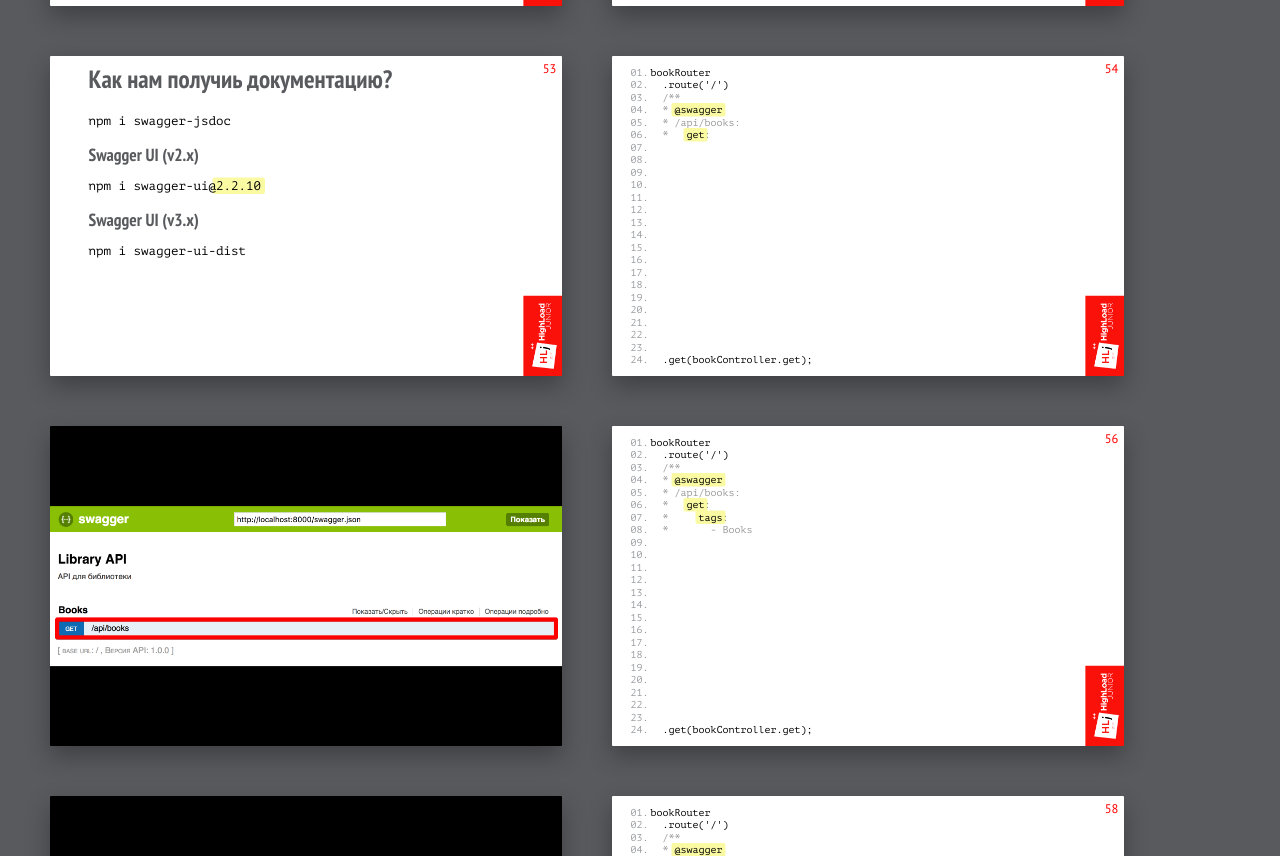
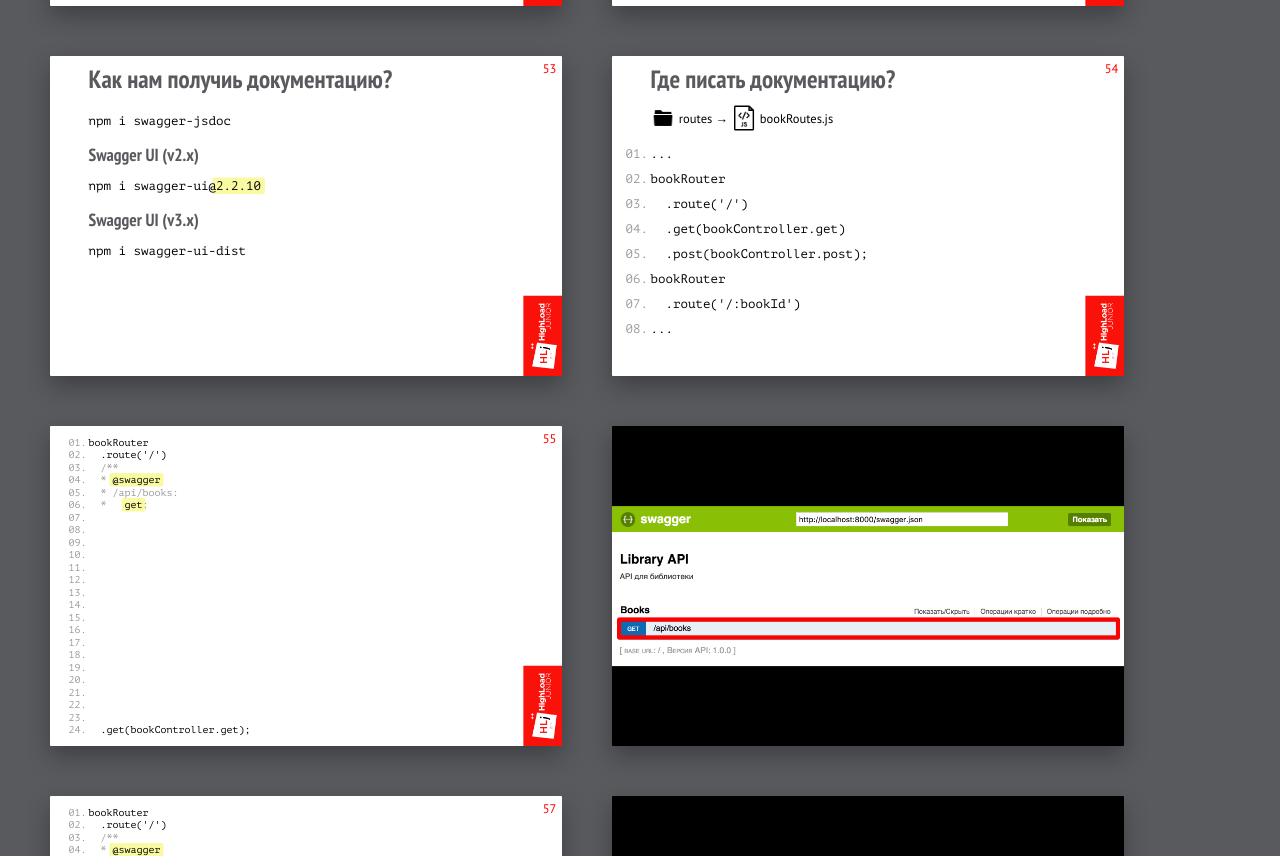
Before and after one commit to ArtKuz/presentation-ideco-swagger, a plain HTML site: page index.html in a window 1280 px wide. Shown: the part 9738-10594 px from the top of the page. Drawn offline with Linux system fonts and the light colour scheme.

Commit message:
update РИТ++ 2017

```diff
--- a/index.html
+++ b/index.html
@@ -596,6 +596,26 @@
 		<code class="next">npm i swagger-ui-dist</code>
 	</pre>
 </section>
+<section class="slide">
+    <h2>Где писать документацию?</h2>
+    <div class="routes next">
+        <img src="pictures/folder.png" alt="" class="folder">
+        <span>routes</span>
+        <span>&rarr;</span>
+        <img src="pictures/js-file.png" alt="" class="js-file">
+        <span>bookRoutes.js</span>
+    </div>
+    <pre class="next">
+        <code>...</code>
+        <code class="next">bookRouter</code>
+        <code class="next">  .route('/')</code>
+        <code class="next">  .get(bookController.get)</code>
+        <code class="next">  .post(bookController.post);</code>
+        <code class="next">bookRouter</code>
+        <code class="next">  .route('/:bookId')</code>
+        <code class="next">...</code>
+    </pre>
+</section>
 <section class="slide code big">
     <pre>
         <code>bookRouter</code>
```
